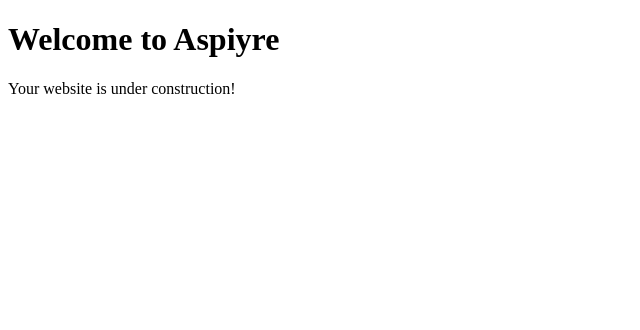
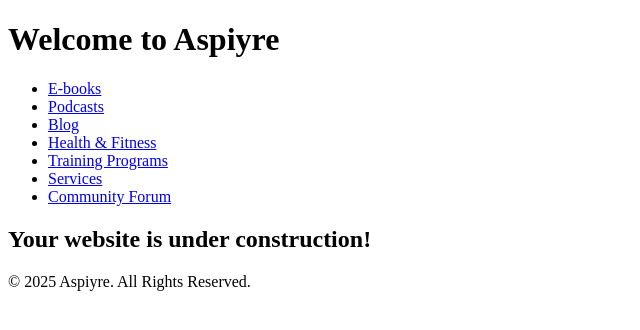
Before and after one commit to EdsonC27-0/Aspiyre, a plain HTML site: page index.html in a window 1280 px wide. Shown: the whole page, without its empty margins (0-640 px from the left). Drawn offline with Linux system fonts and the light colour scheme.

Commit message:
Update index.html

```diff
--- a/index.html
+++ b/index.html
@@ -4,9 +4,28 @@
     <meta charset="UTF-8">
     <meta name="viewport" content="width=device-width, initial-scale=1.0">
     <title>Aspiyre</title>
+    <link rel="stylesheet" href="style.css">
 </head>
 <body>
-    <h1>Welcome to Aspiyre</h1>
-    <p>Your website is under construction!</p>
+    <header>
+        <h1>Welcome to Aspiyre</h1>
+        <nav>
+            <ul>
+                <li><a href="ebooks/index.html">E-books</a></li>
+                <li><a href="podcasts/index.html">Podcasts</a></li>
+                <li><a href="blog-posts/index.html">Blog</a></li>
+                <li><a href="meal-plans/index.html">Health & Fitness</a></li>
+                <li><a href="training-programs/index.html">Training Programs</a></li>
+                <li><a href="services.html">Services</a></li>
+                <li><a href="community.html">Community Forum</a></li>
+            </ul>
+        </nav>
+    </header>
+    <main>
+        <h2>Your website is under construction!</h2>
+    </main>
+    <footer>
+        <p>&copy; 2025 Aspiyre. All Rights Reserved.</p>
+    </footer>
 </body>
 </html>
```
